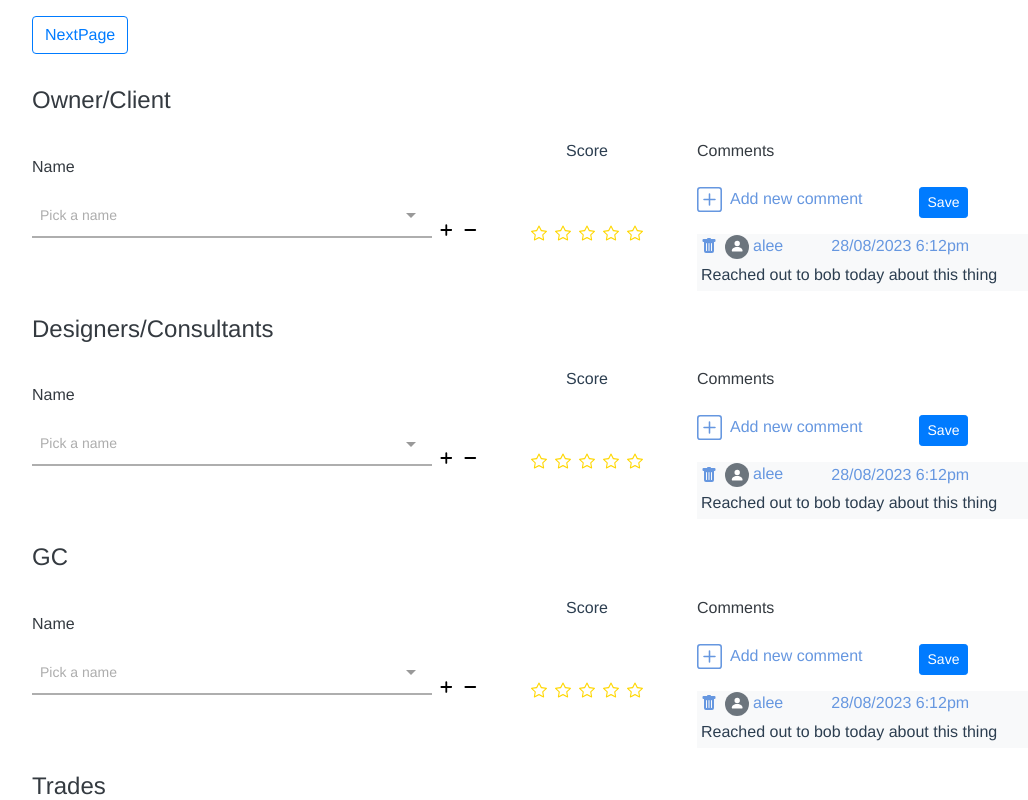
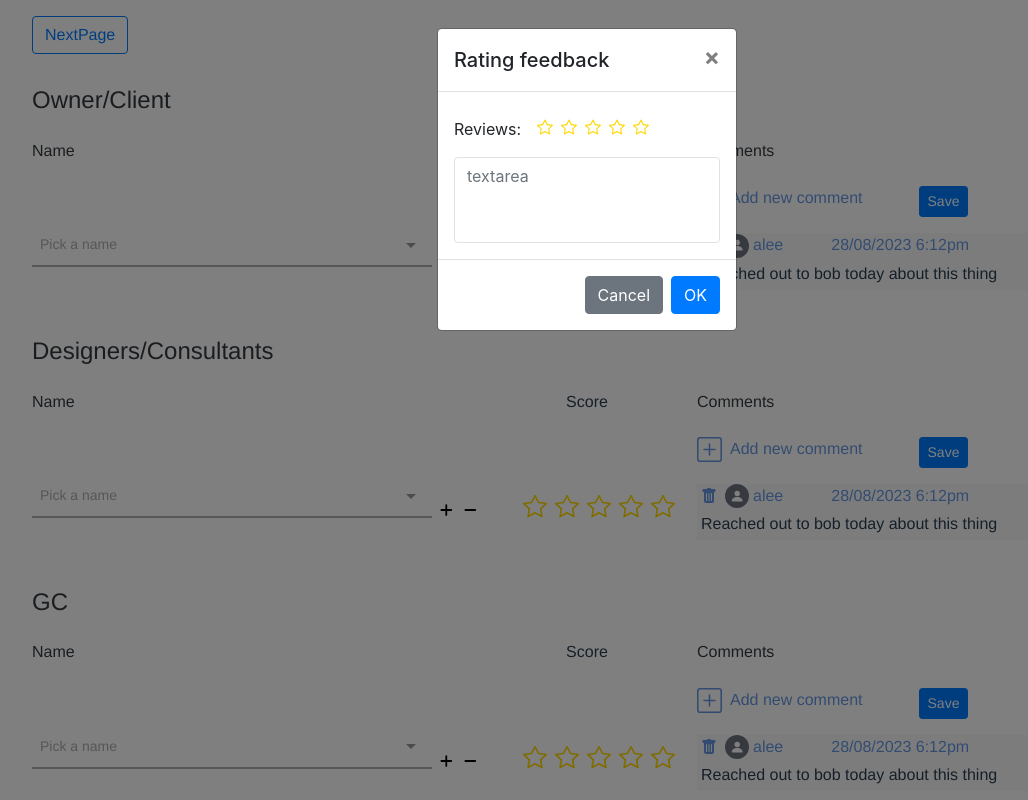
Before and after one commit to AliMughal24/vue-boilerplate-bootstrap, a Vue app: page / in a window 1280 px wide. Both pictures are taken after a click on the button 762 px from the left and 199 px from the top of the page. Shown: the top 800 px of the page, without its empty margins (53-1081 px from the left). Built offline with nearby package versions, Linux system fonts and the light colour scheme.

Commit message:
pages fixes done

```diff
--- a/src/App.vue
+++ b/src/App.vue
@@ -14,6 +14,10 @@
 .form-control {
   border: none !important;
   color: gold !important;
+}
+.review-rating .b-icon {
+  width: 1.5rem !important;
+  height: 1.5rem !important;
 }
 
 #app {
--- a/src/components/MultiSelector.vue
+++ b/src/components/MultiSelector.vue
@@ -1,7 +1,5 @@
 <template>
   <div>
-    <p class="typo__label text-dark text-left">Name</p>
-
     <div>
       <div class="d-flex align-items-end">
         <multiselect
@@ -64,12 +62,9 @@ export default {
   },
   methods: {
     addUser() {
-      console.log("1111");
       this.$emit("add-show");
     },
     removeUser() {
-      console.log("222");
-
       this.$emit("removeShow");
     },
   },
--- a/src/components/Reviews.vue
+++ b/src/components/Reviews.vue
@@ -1,7 +1,7 @@
 <template>
   <div>
-    <p>Score</p>
     <b-form-rating
+      class="review-rating"
       id="rating-inline reviews"
       :value="review"
       inline
--- a/src/views/Comment.vue
+++ b/src/views/Comment.vue
@@ -9,9 +9,17 @@
       <b-row class="justify-content-center">
         <b-col sm="8" md="6" lg="5">
           <p class="text-dark mb-0">Rating</p>
-          <b-form-rating id="rating-inline reviews" inline></b-form-rating>
-          <p class="text-dark">Risk Factor:Medium</p>
-
+          <div>
+            <b-form-rating
+              v-model="selectedRating"
+              @change="filterReviews"
+              id="rating-inline reviews"
+              inline
+            ></b-form-rating>
+            <div v-for="review in filteredReviews" :key="review.id">
+              <p class="text-dark">{{ review.text }}</p>
+            </div>
+          </div>
           <hr />
           <h4
             class="text-left text-dark mb-4"
@@ -78,7 +86,7 @@
               </b-modal>
             </div>
             <Comments
-              class="mt-3 mt-md-3 mt-lg-0"
+              class="my-3"
               v-for="(comment, index) in comments"
               :key="index"
               :name="comment.name"
@@ -102,6 +110,15 @@ export default {
   },
   data() {
     return {
+      reviews: [
+        { id: 1, rating: 1, text: "Risk factor:high" },
+        { id: 2, rating: 2, text: "Risk factor:high" },
+        { id: 2, rating: 3, text: "Risk factor:medium" },
+        { id: 2, rating: 4, text: "Risk factor:medium" },
+        { id: 2, rating: 5, text: "Risk factor:low" },
+      ],
+      selectedRating: "",
+      filteredReviews: [],
       comments: [
         {
           name: "alee",
@@ -143,6 +160,11 @@ export default {
     };
   },
   methods: {
+    filterReviews() {
+      this.filteredReviews = this.reviews.filter(
+        (review) => review.rating === this.selectedRating
+      );
+    },
     onBackClick() {
       this.$router.push("/");
     },
--- a/src/views/Home.vue
+++ b/src/views/Home.vue
@@ -7,21 +7,32 @@
     </div>
     <div v-for="(project, index) in projects" :key="index">
       <h4 class="text-dark text-left mt-3">{{ project.role }}</h4>
-      <div v-for="(user, index) in project.users" :key="index">
       <b-row class="my-4">
         <b-col sm="8" md="6" lg="5">
+          <p class="typo__label text-dark text-left">Name</p>
+
+          <div
+            v-for="(user, userIndex) in project.users"
+            :key="userIndex"
+            class="user-list"
+          >
             <MultiSelector
               @add-show="addUser(index)"
-              @removeShow="removeUser(index)"
+              @removeShow="removeUser(index, userIndex)"
               class="mt-3"
-          /></b-col>
+            /></div
+        ></b-col>
         <b-col sm="8" md="6" lg="2">
-            <Reviews :review="user.review" class="mt-4 mt-md-0" /></b-col
+          <p class="mb-">Score</p>
+
+          <div
+            v-for="(user, userIndex) in project.users"
+            :key="userIndex"
+            class="user-list"
+          >
+            <Reviews :review="user.review" class="mt-4 mt-md-0" /></div></b-col
         ><b-col sm="8" md="6" lg="5">
-            <p
-              class="text-left text-dark mb-4"
-              v-if="$route.path !== '/Comment'"
-            >
+          <p class="text-left text-dark" v-if="$route.path !== '/Comment'">
             Comments
           </p>
           <h4 class="text-left text-color mb-4" v-else>
@@ -38,6 +49,12 @@
               /></svg
             >Account Comments
           </h4>
+
+          <div
+            v-for="(user, userIndex) in project.users"
+            :key="userIndex"
+            class="user-list"
+          >
             <div class="d-flex">
               <div class="d-flex">
                 <svg
@@ -64,16 +81,35 @@
                 Save
               </button>
             </div>
-
             <Comments
               class="mt-3 mt-md-3 mt-lg-0"
               v-for="(comment, index) in user.comments"
               :key="index"
               :name="comment.name"
               :description="comment.description"
-              :date="comment.date" /></b-col
-        ></b-row>
-      </div></div
+              :date="comment.date"
+            /></div
+        ></b-col>
+      </b-row>
+      <!-- </div> -->
+    </div>
+
+    <b-modal id="modal-sm" size="sm" title="Rating feedback">
+      <div class="">
+        <label for="rating-inline">Reviews:</label>
+        <b-form-rating
+          class=""
+          id="rating-inline reviews"
+          inline
+        ></b-form-rating>
+      </div>
+      <b-form-textarea
+        class="text-dark mt-2 border"
+        id="textarea-no-resize"
+        placeholder="textarea"
+        rows="3"
+        no-resize
+      ></b-form-textarea> </b-modal
   ></b-container>
 </template>
 
@@ -175,9 +211,8 @@ export default {
     NextPage() {
       this.$router.push("/Comment");
     },
-    addUser(index) {
-      alert("alee", index);
-      this.projects[index].users.push({
+    addUser(projectIndex) {
+      this.projects[projectIndex].users.push({
         review: "",
         comments: [
           {
@@ -188,10 +223,8 @@ export default {
         ],
       });
     },
-    removeUser(index) {
-      console.log("alee");
-
-      this.projects[index].users.splice(index);
+    removeUser(projectIndex, userIndex) {
+      this.projects[projectIndex].users.splice(userIndex, 1);
     },
   },
 };
@@ -200,4 +233,11 @@ export default {
 .add-icon:focus {
   outline: none !important;
 }
+.user-list {
+  height: 110px;
+  display: flex;
+  flex-direction: column;
+  justify-content: center;
+  margin: 20px 0;
+}
 </style>
```
Also changed, not shown: firebase.json (added), 1 other file (tests, documents, lock files or other folders). Lines whose indentation alone changed are shown as unchanged.
